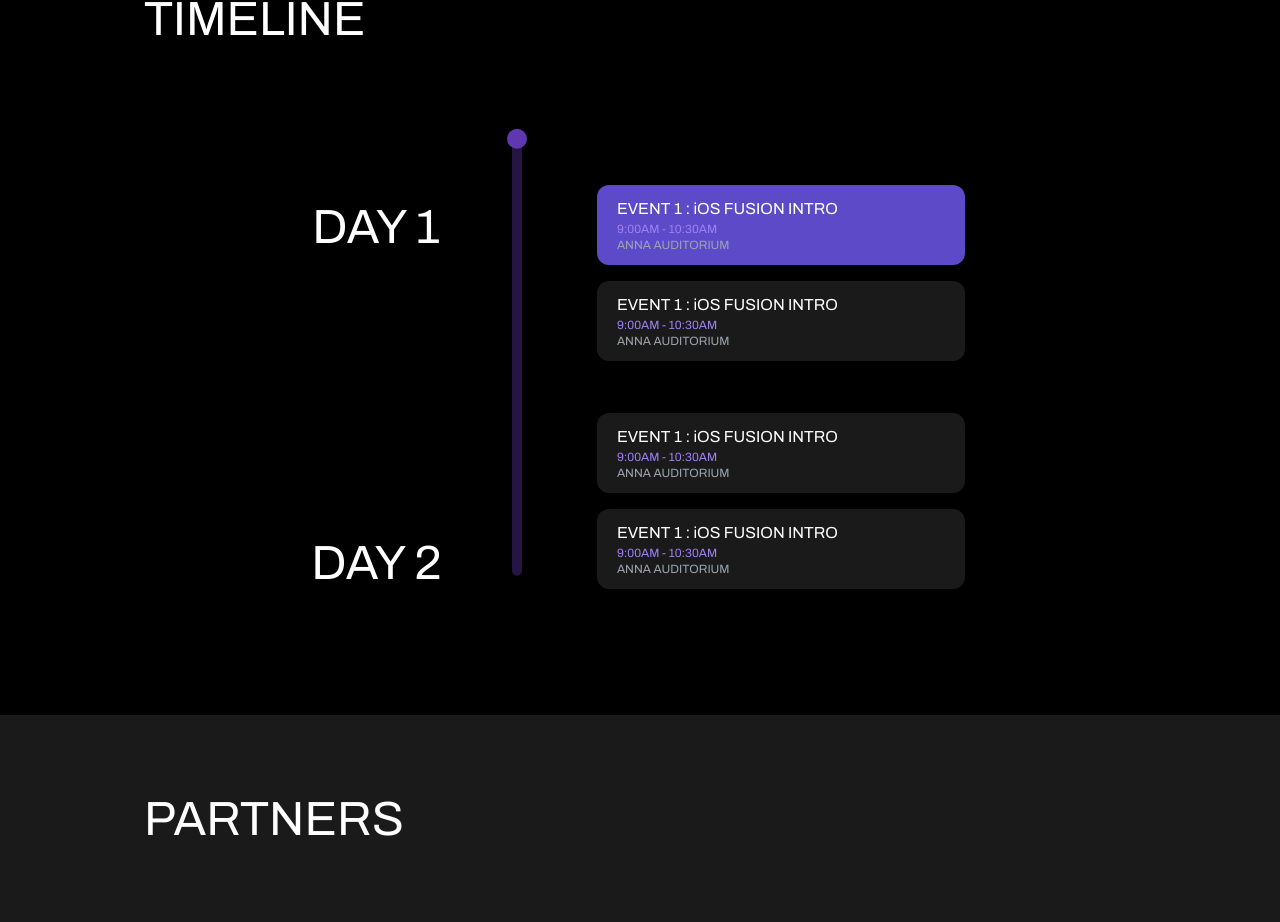
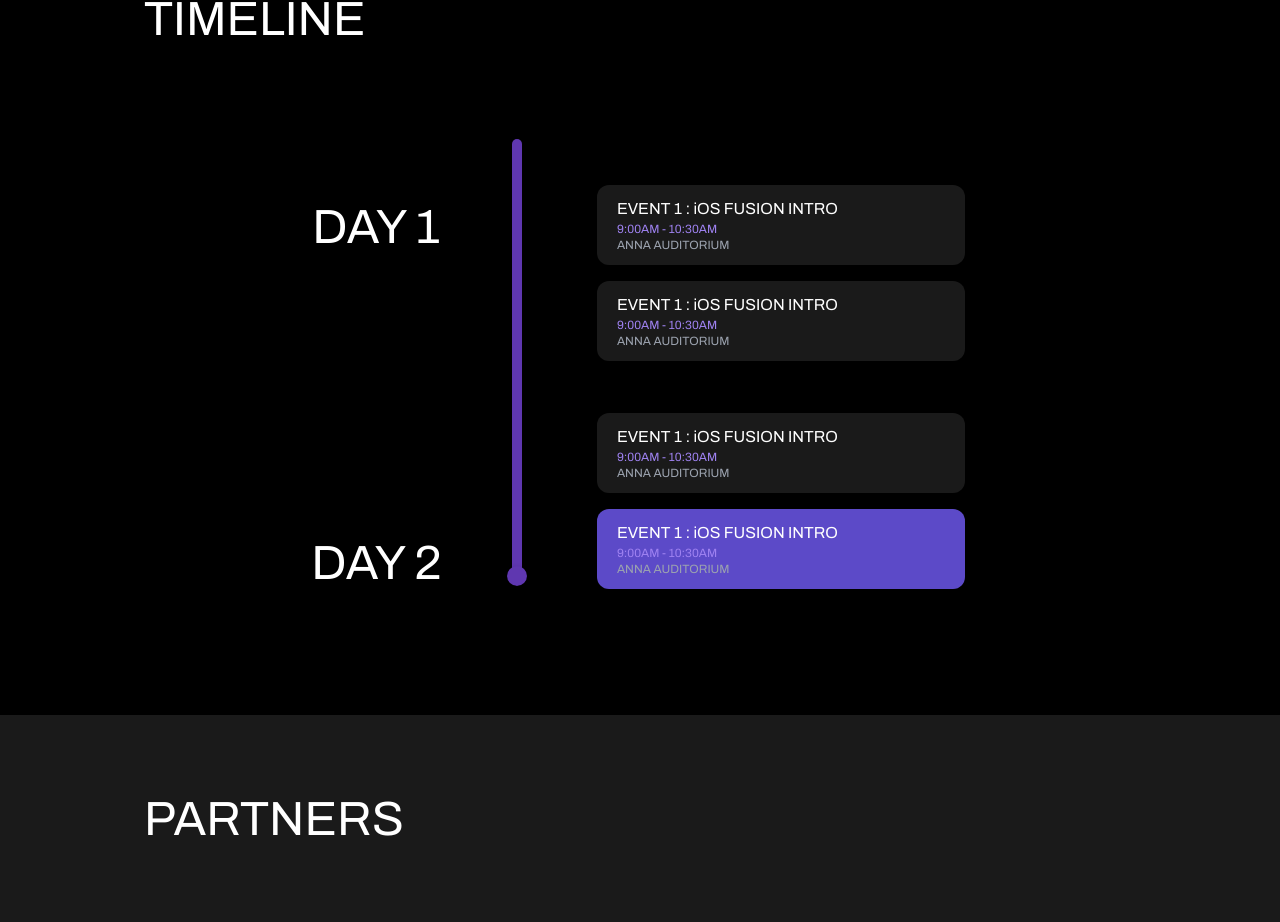
Before and after one commit to AmanDeol7/iOS_Fusion, a Next.js app: page / in a window 1280 px wide. Shown: the part 2485-3407 px from the top of the page. Built offline with nearby package versions, Linux system fonts and the light colour scheme.

Commit message:
changed slider

```diff
--- a/src/sections/Timeline.tsx
+++ b/src/sections/Timeline.tsx
@@ -7,10 +7,10 @@ export default function Timeline() {
   const [range, setRange] = useState<number>(0);
 
   const getBackgroundColor = (index: number): string => {
-    if (range < 33.33 && index === 0) return "bg-[#5C4AC8]";
-    if (range >= 33.33 && range < 66.66 && index === 1) return "bg-[#5C4AC8]";
-    if (range >= 66.66 && range <= 99.99 && index === 2) return "bg-[#5C4AC8]";
-    if (range == 100 && index === 3) return "bg-[#5C4AC8]";
+    if (range < 33.33 && index === 3) return "bg-[#5C4AC8]";
+    if (range >= 33.33 && range < 66.66 && index === 2) return "bg-[#5C4AC8]";
+    if (range >= 66.66 && range <= 99.99 && index === 1) return "bg-[#5C4AC8]";
+    if (range == 100 && index === 0) return "bg-[#5C4AC8]";
     return "bg-[#1A1A1A]";
   };
 
@@ -75,19 +75,13 @@ export default function Timeline() {
               aria-labelledby="range-slider"
               min={0}
               max={100}
-
+              track="inverted"
               orientation="vertical"
 
               sx={{
-                '& input[type="range"]': {
-                  WebkitAppearance: 'slider-vertical',
-                },
                 width: 10,
                 height: '65%',
                 color: '#5f37b0',
-                transform: 'rotate(180deg)',
-
-
 
               }}
             />
```
